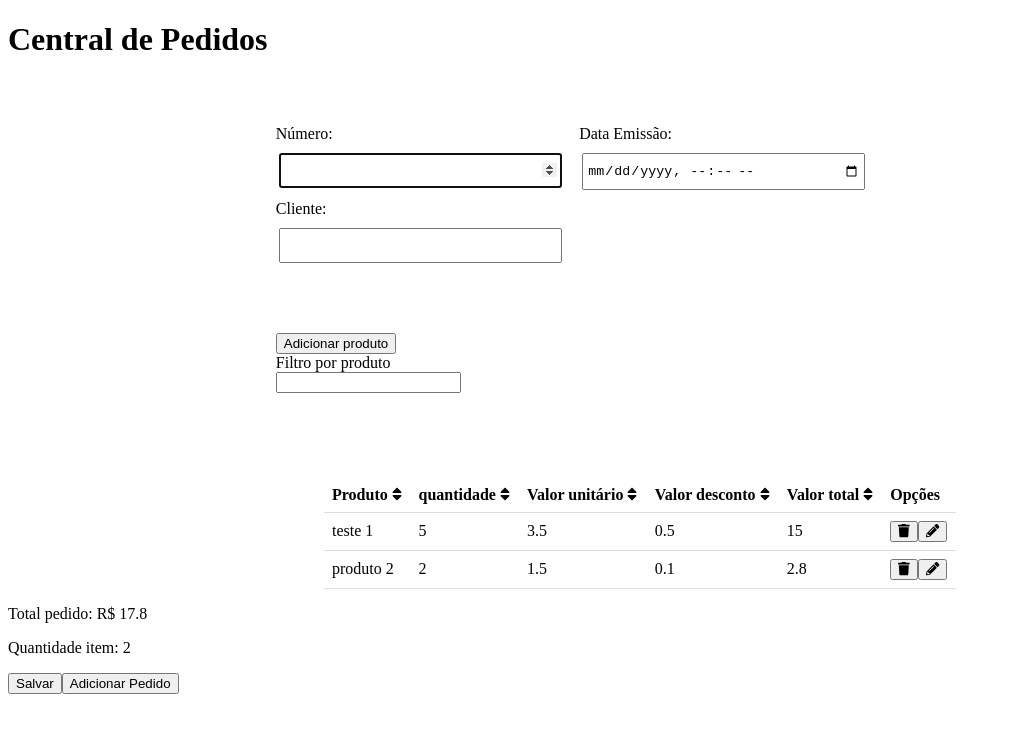
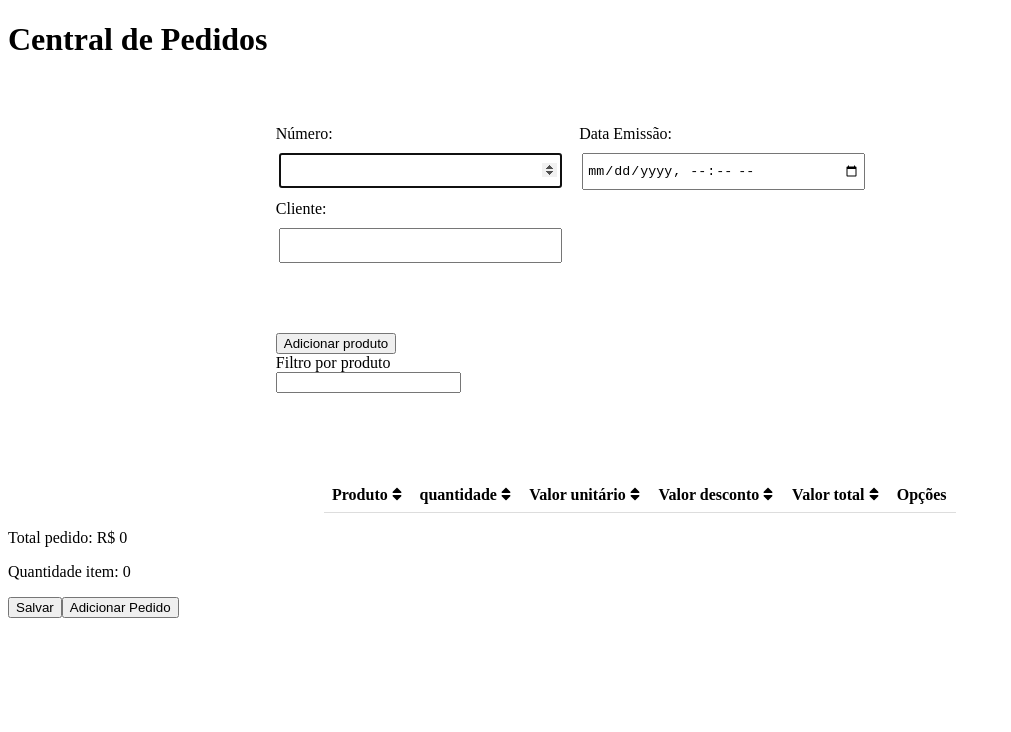
Before and after one commit to sblockwel/comecandocomponentes-app, a Vue app: page / in a window 1280 px wide. Shown: the top 732 px of the page, without its empty margins (0-1011 px from the left). Built offline with nearby package versions, Linux system fonts and the light colour scheme.

Commit message:
ajustes
Finalizado alguns cálculos,
E fazendo a passagem de parâmetro

```diff
--- a/src/App.vue
+++ b/src/App.vue
@@ -1,7 +1,7 @@
 <template>
 
   <h1>Central de Pedidos</h1>
-  <form-pedido :pedidos="pedido"></form-pedido>
+  <form-pedido></form-pedido>
 
 
 
@@ -16,9 +16,7 @@ export default {
   components: {
     FormPedido,
   },
-  data() {
 
-  }
 
 }
 </script>
--- a/src/components/FormPedido.vue
+++ b/src/components/FormPedido.vue
@@ -18,7 +18,7 @@
 
   <div>
     <br />
-    <tabela-pedido :pedidos="pedido"></tabela-pedido>
+    <tabela-pedido :itensPedido="pedido.itens"></tabela-pedido>
   </div>
 
   <div>
@@ -47,6 +47,10 @@ export default {
         numero: "",
         data: "",
         cliente: "",
+        itens: [
+            { produto: "teste 1", quantidade: 5, valorUnidade: 3.50, valorDesconto: 0.50, valorTotal: 15.0 },
+            { produto: "produto 2", quantidade: 2, valorUnidade: 1.50, valorDesconto: 0.10, valorTotal: 2.80 }
+        ],
       },
     };
   },
--- a/src/components/TabelaPedido.vue
+++ b/src/components/TabelaPedido.vue
@@ -21,7 +21,7 @@
             <td id="quantidade" :contenteditable="getLinhaTabela(idx)">{{ i.quantidade }}</td>
             <td id="unidade" :contenteditable="getLinhaTabela(idx)">{{ i.valorUnidade }}</td>
             <td id="desconto" :contenteditable="getLinhaTabela(idx)">{{ i.valorDesconto }}</td>
-            <td id="total" :contenteditable="getLinhaTabela(idx)">{{ i.valorTotal }}</td>
+            <td id="total" > {{ calcularTotal(i) }}</td>
             <td>
                 <button @click="remover(i)"> <font-awesome-icon icon="trash"/> </button>
                 <button @click="alterar(idx)"> <font-awesome-icon :icon="getAlteracaoIcon(idx)"/> </button>
@@ -30,7 +30,7 @@
     </table>
 
     <div class="totais">
-      <p> Total pedido: R$ {{ calcularTotal }}</p>
+      <p> Total pedido: R$ {{ calcularTotalPedido }}</p>
       <p> Quantidade item: {{ this.itens.length.toString() }}</p>
     </div>
   </div>
@@ -42,14 +42,13 @@
 export default {
   name: "TabelaPedido",
     props: {
-    itensPedido: Array,
-    qtdePedidos: Number,
+    itensPedido: Array
   },
   data() {
     return {
         itens: [
-            { produto: "teste 1", quantidade: 5, valorUnidade: 3.50, valorDesconto: 0.50, valorTotal: 15.0 },
-            { produto: "produto 2", quantidade: 2, valorUnidade: 1.50, valorDesconto: 0.10, valorTotal: 2.80 }
+//            { produto: "teste 1", quantidade: 5, valorUnidade: 3.50, valorDesconto: 0.50, valorTotal: 15.0 },
+//            { produto: "produto 2", quantidade: 2, valorUnidade: 1.50, valorDesconto: 0.10, valorTotal: 2.80 }
         ],
         item: {
             produto: "",
@@ -129,6 +128,14 @@ export default {
     },
     getTdID(idx){
       return idx == this.alteracaoIdx ? "produtoEditavel" : "produto"
+    },
+    calcularTotal(i) {
+      return i.valorTotal = (i.quantidade * i.valorUnidade) - i.valorDesconto
+    }
+  },
+  watch: {
+    itensPedido(val) {
+      this.itens = val
     }
   },
   computed: {
@@ -138,8 +145,8 @@ export default {
 
         return item
     },
-    calcularTotal() {
-      return this.itens.reduce((a, b) => ({ valorTotal: a.valorTotal + b.valorTotal })).valorTotal
+    calcularTotalPedido() {
+      return this.itens.map(i => i.valorTotal).reduce((a,b) => a + b, 0)
     }
   }
 };
```
